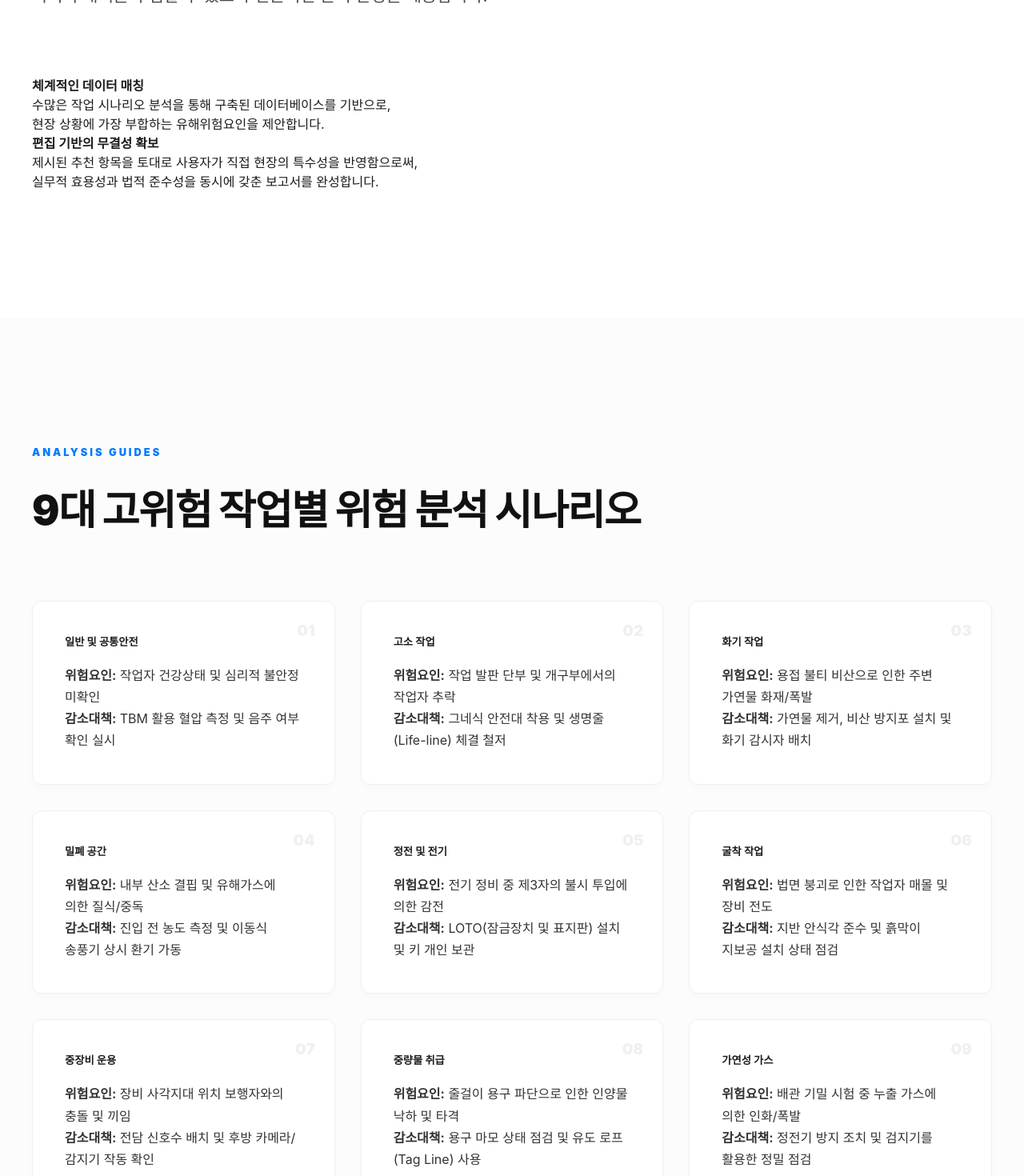
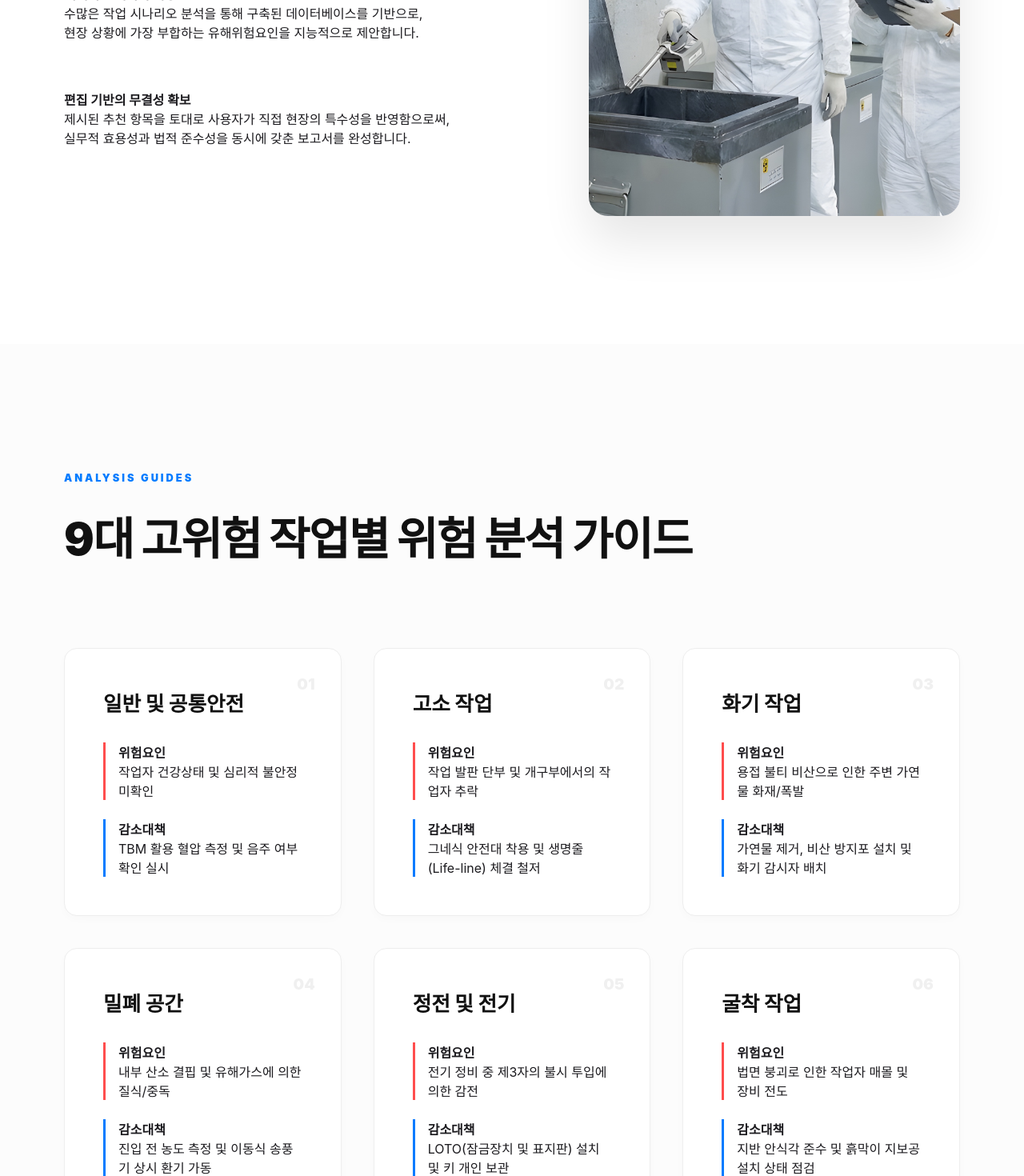
Before and after one commit to hanghanghu716-dotcom/smart-jsa-bridge, a React (Vite) app: page / in a window 1280 px wide. Shown: the part 1240-2710 px from the top of the page at 80% size. Built offline with nearby package versions, Linux system fonts and the light colour scheme; a web font is replaced by a local one.

Commit message:
Update Main.jsx

```diff
--- a/src/pages/Main.jsx
+++ b/src/pages/Main.jsx
@@ -24,9 +24,7 @@ export default function Main() {
         </div>
         <header style={styles.header}><h1 style={styles.logo} onClick={() => navigate('/')}>Smart JSA Bridge</h1></header>
         <div style={styles.mainLayout}>
-          <aside style={styles.sideAd}>
-            {/* <AdBanner slot="1000000001" style={{ width: '160px', height: '600px' }} format="vertical" /> */}
-          </aside>
+          <aside style={styles.sideAd}></aside>
           <main style={styles.centerContent}>
             <div style={styles.heroContent}>
               <h2 style={styles.mainTitle}>데이터로 잇는 안전,<br />사람을 지키는 기술</h2>
@@ -34,91 +32,97 @@ export default function Main() {
               <div style={styles.buttonWrapper}><Link to="/info" style={styles.primaryBtn}>위험성 평가 작성하기</Link></div>
             </div>
           </main>
-          <aside style={styles.sideAd}>
-            {/* <AdBanner slot="1000000002" style={{ width: '160px', height: '600px' }} format="vertical" /> */}
-          </aside>
+          <aside style={styles.sideAd}></aside>
         </div>
-
-        {/* 스크롤 유도 인디케이터 (Material Design 3 스타일) */}
         <div style={styles.scrollGuide}>
           <span style={styles.scrollLabel}>SCROLL TO EXPLORE</span>
           <div style={styles.scrollTrack}><div style={styles.scrollThumb}></div></div>
         </div>
       </section>
 
-      {/* SECTION 2: VALUE PROPOSITION - 전문가적 지원 체계 강조 */}
+      {/* SECTION 2: VALUE PROPOSITION - 줄간격 개선 및 이미지 삽입 (Material Design 3) */}
       <section style={styles.m3Section}>
         <div style={styles.container}>
-          <div style={styles.m3Header}>
-            <span style={styles.m3Tag}>CORE VALUE</span>
-            <h3 style={styles.m3Title}>실질적 위험 발굴을 돕는<br />지능형 안전 분석 파트너</h3>
-            <p style={styles.m3Desc}>단순한 기록을 넘어, 사용자가 현장의 유해위험요인을 다각도로 검토하고<br />최적의 대책을 수립할 수 있도록 전문적인 분석 환경을 제공합니다.</p>
-          </div>
-          <div style={styles.m3FeatureGrid}>
-            <div style={styles.m3FeatureCard}>
-              <h4>체계적인 데이터 매칭</h4>
-              <p>수많은 작업 시나리오 분석을 통해 구축된 데이터베이스를 기반으로,<br />현장 상황에 가장 부합하는 유해위험요인을 제안합니다.</p>
+          <div style={styles.valueRow}>
+            <div style={styles.valueTextSide}>
+              <span style={styles.m3Tag}>CORE VALUE</span>
+              <h3 style={styles.m3Title}>실질적 위험 발굴을 돕는<br />지능형 안전 분석 파트너</h3>
+              <div style={styles.valuePoint}>
+                <h4>체계적인 데이터 매칭</h4>
+                <p>수많은 작업 시나리오 분석을 통해 구축된 데이터베이스를 기반으로,<br />현장 상황에 가장 부합하는 유해위험요인을 지능적으로 제안합니다.</p>
+              </div>
+              <div style={styles.valuePoint}>
+                <h4>편집 기반의 무결성 확보</h4>
+                <p>제시된 추천 항목을 토대로 사용자가 직접 현장의 특수성을 반영함으로써,<br />실무적 효용성과 법적 준수성을 동시에 갖춘 보고서를 완성합니다.</p>
+              </div>
             </div>
-            <div style={styles.m3FeatureCard}>
-              <h4>편집 기반의 무결성 확보</h4>
-              <p>제시된 추천 항목을 토대로 사용자가 직접 현장의 특수성을 반영함으로써,<br />실무적 효용성과 법적 준수성을 동시에 갖춘 보고서를 완성합니다.</p>
+            <div style={styles.valueImageSide}>
+              <div style={{...styles.imageCard, backgroundImage: 'url(/images/image5.jpg)'}} />
             </div>
           </div>
         </div>
       </section>
 
-      {/* SECTION 3: 9대 주요 작업 분석 가이드 (시나리오 및 로직 보강) */}
+      {/* SECTION 3: 9대 핵심 작업 분석 가이드 (가독성 및 로직 강화) */}
       <section style={{...styles.m3Section, backgroundColor: '#fcfcfc'}}>
         <div style={styles.container}>
           <div style={styles.m3Header}>
             <span style={styles.m3Tag}>ANALYSIS GUIDES</span>
-            <h3 style={styles.m3Title}>9대 고위험 작업별 위험 분석 시나리오</h3>
+            <h3 style={styles.m3Title}>9대 고위험 작업별 위험 분석 가이드</h3>
           </div>
           <div style={styles.jsaCardGrid}>
             {[
-              { id: '01', title: '일반 및 공통안전', factor: '작업자 건강상태 및 심리적 불안정 미확인', measure: 'TBM 활용 혈압 측정 및 음주 여부 확인 실시' },
-              { id: '02', title: '고소 작업', factor: '작업 발판 단부 및 개구부에서의 작업자 추락', measure: '그네식 안전대 착용 및 생명줄(Life-line) 체결 철저' },
-              { id: '03', title: '화기 작업', factor: '용접 불티 비산으로 인한 주변 가연물 화재/폭발', measure: '가연물 제거, 비산 방지포 설치 및 화기 감시자 배치' },
-              { id: '04', title: '밀폐 공간', factor: '내부 산소 결핍 및 유해가스에 의한 질식/중독', measure: '진입 전 농도 측정 및 이동식 송풍기 상시 환기 가동' },
-              { id: '05', title: '정전 및 전기', factor: '전기 정비 중 제3자의 불시 투입에 의한 감전', measure: 'LOTO(잠금장치 및 표지판) 설치 및 키 개인 보관' },
-              { id: '06', title: '굴착 작업', factor: '법면 붕괴로 인한 작업자 매몰 및 장비 전도', measure: '지반 안식각 준수 및 흙막이 지보공 설치 상태 점검' },
-              { id: '07', title: '중장비 운용', factor: '장비 사각지대 위치 보행자와의 충돌 및 끼임', measure: '전담 신호수 배치 및 후방 카메라/감지기 작동 확인' },
-              { id: '08', title: '중량물 취급', factor: '줄걸이 용구 파단으로 인한 인양물 낙하 및 타격', measure: '용구 마모 상태 점검 및 유도 로프(Tag Line) 사용' },
-              { id: '09', title: '가연성 가스', factor: '배관 기밀 시험 중 누출 가스에 의한 인화/폭발', measure: '정전기 방지 조치 및 검지기를 활용한 정밀 점검' }
+              { id: '01', title: '일반 및 공통안전', f: '작업자 건강상태 및 심리적 불안정 미확인', m: 'TBM 활용 혈압 측정 및 음주 여부 확인 실시' },
+              { id: '02', title: '고소 작업', f: '작업 발판 단부 및 개구부에서의 작업자 추락', m: '그네식 안전대 착용 및 생명줄(Life-line) 체결 철저' },
+              { id: '03', title: '화기 작업', f: '용접 불티 비산으로 인한 주변 가연물 화재/폭발', m: '가연물 제거, 비산 방지포 설치 및 화기 감시자 배치' },
+              { id: '04', title: '밀폐 공간', f: '내부 산소 결핍 및 유해가스에 의한 질식/중독', m: '진입 전 농도 측정 및 이동식 송풍기 상시 환기 가동' },
+              { id: '05', title: '정전 및 전기', f: '전기 정비 중 제3자의 불시 투입에 의한 감전', m: 'LOTO(잠금장치 및 표지판) 설치 및 키 개인 보관' },
+              { id: '06', title: '굴착 작업', f: '법면 붕괴로 인한 작업자 매몰 및 장비 전도', m: '지반 안식각 준수 및 흙막이 지보공 설치 상태 점검' },
+              { id: '07', title: '중장비 운용', f: '장비 사각지대 위치 보행자와의 충돌 및 끼임', m: '전담 신호수 배치 및 후방 카메라/감지기 작동 확인' },
+              { id: '08', title: '중량물 취급', f: '줄걸이 용구 파단으로 인한 인양물 낙하 및 타격', m: '용구 마모 상태 점검 및 유도 로프(Tag Line) 사용' },
+              { id: '09', title: '가연성 가스', f: '배관 기밀 시험 중 누출 가스에 의한 인화/폭발', m: '정전기 방지 조치 및 검지기를 활용한 정밀 점검' }
             ].map(item => (
               <div key={item.id} style={styles.jsaCard}>
                 <span style={styles.jsaBadge}>{item.id}</span>
-                <h5>{item.title}</h5>
-                <div style={styles.jsaContent}>
-                  <p><strong>위험요인:</strong> {item.factor}</p>
-                  <p><strong>감소대책:</strong> {item.measure}</p>
-                </div>
+                <h5 style={styles.jsaCardTitle}>{item.title}</h5>
+                <div style={styles.jsaFactorBox}><strong>위험요인</strong><p>{item.f}</p></div>
+                <div style={styles.jsaMeasureBox}><strong>감소대책</strong><p>{item.m}</p></div>
               </div>
             ))}
           </div>
         </div>
       </section>
 
-      {/* SECTION 4: FAQ - 시각적 밀도 및 가독성 최적화 (가장 신경 쓴 부분) */}
+      {/* SECTION 4: FAQ - 풍성한 답변 및 최적화된 밀도 */}
       <section style={styles.m3Section}>
         <div style={styles.container}>
           <div style={styles.m3Header}>
             <span style={styles.m3Tag}>KNOWLEDGE BASE</span>
             <h3 style={styles.m3Title}>위험성평가 수립 가이드 및 FAQ</h3>
           </div>
-          <div style={styles.faqContainer}>
+          <div style={styles.faqWrapper}>
             <div style={styles.faqBlock}>
               <h5 style={styles.faqQ}>Q. 본 서비스로 생성된 보고서가 법적 효력을 갖습니까?</h5>
-              <p style={styles.faqA}>본 도구는 위험성평가 수립을 보조하는 지능형 시스템입니다. 생성된 PDF 보고서에 현장 책임자의 실질적인 검토와 서명이 완료되면, 관련 법령에 따른 정식 안전 기록물로 활용이 가능합니다.</p>
+              <p style={styles.faqA}>
+                네, 산업안전보건법 제36조(위험성평가의 실시)에 따르면 사업주는 유해·위험요인을 찾아내어 위험성을 결정하고 조치를 취한 뒤 그 결과를 기록·보존해야 합니다.
+                Smart JSA Bridge를 통해 생성된 PDF 리포트는 이러한 법적 절차를 준수하여 작성된 결과물로써, 현장 관리자의 최종 검토와 근로자 공유(서명)가 완료되면 공신력 있는 안전 보건 기록물로 인정됩니다.
+              </p>
             </div>
             <div style={styles.faqBlock}>
               <h5 style={styles.faqQ}>Q. 서비스가 법적 책임을 대신해 주나요?</h5>
-              <p style={styles.faqA}>아니요. 본 서비스는 안전 관리의 편의와 교육을 목적으로 운영됩니다. 현장의 특수성을 반영하여 최종 내용을 편집하고 검토할 책임은 전적으로 사용자에게 있으며, 본 서비스는 결과물에 대해 법적 책임을 지지 않습니다.</p>
+              <p style={styles.faqA}>
+                아니요. 본 서비스는 안전 관리 업무의 효율성을 높이고 올바른 위험 식별을 돕는 '전문가 조력 도구'이자 '교육 플랫폼'입니다.
+                현장의 기계 상태, 작업 환경, 기상 조건 등은 실시간으로 변화하며 이는 시스템이 모두 파악할 수 없는 변수입니다.
+                따라서 최종 보고서의 내용을 당사 사업장의 실제 환경에 맞춰 검토하고 편집할 최종적인 권한과 책임은 사용자(사업주 및 안전관리자)에게 있습니다.
+              </p>
             </div>
             <div style={styles.faqBlock}>
               <h5 style={styles.faqQ}>Q. 위험도(Risk) 산출 로직은 무엇인가요?</h5>
               <div style={styles.mathCard}>Risk (위험도) = Frequency (빈도) × Severity (강도)</div>
-              <p style={styles.faqA}>본 시스템은 사고 발생 가능성과 결과의 중대성을 조합한 정량적 평가 기법을 사용하며, 도출된 점수에 따라 적절한 관리 등급(즉시 개선, 유지 관리 등)을 제안합니다.</p>
+              <p style={styles.faqA}>
+                본 시스템은 고용노동부의 '위험성평가 가이드'에 따른 5x5 Matrix법을 차용합니다. 사고가 발생할 확률(빈도)과 발생 시 초래되는 부상의 정도(강도)를 곱하여 수치화하며,
+                계산된 위험도 점수에 따라 '허용 불가(즉시 중단)', '상당한 위험(계획적 개선)', '경미한 위험(유지 관리)' 등의 등급을 사용자에게 제안합니다.
+              </p>
             </div>
           </div>
         </div>
@@ -127,7 +131,7 @@ export default function Main() {
       <footer style={styles.finalFooter}>
         <div style={styles.container}>
           <div style={styles.footerFlex}>
-            <p style={styles.footerBrand}>© 2026 <strong>Smart JSA Bridge</strong>. Designed by <strong>yizuno</strong></p>
+            <p>© 2026 <strong>Smart JSA Bridge</strong>. Designed by <strong>yizuno</strong></p>
             <div style={styles.footerLinks}>
               <Link to="/privacy" style={styles.fLink}>개인정보처리방침</Link>
               <Link to="/terms" style={styles.fLink}>이용약관</Link>
@@ -141,9 +145,9 @@ export default function Main() {
 }
 
 const styles = {
-  /* GLOBAL & HERO (원본 보존) */
+  /* GLOBAL & HERO (원본 1:1 복구) */
   wrapper: { backgroundColor: '#fff', color: '#1c1b1f', width: '100%', overflowX: 'hidden' },
-  container: { maxWidth: '1280px', margin: '0 auto', padding: '0 40px' },
+  container: { maxWidth: '1440px', margin: '0 auto', padding: '0 80px' },
   heroSection: { position: 'relative', height: '100vh', display: 'flex', flexDirection: 'column', overflow: 'hidden' },
   bgWrapper: { position: 'absolute', inset: 0, zIndex: 0 },
   bgImage: { position: 'absolute', inset: 0, backgroundSize: 'cover', backgroundPosition: 'center', transition: 'opacity 2s ease-in-out' },
@@ -158,39 +162,45 @@ const styles = {
   subTitle: { fontSize: '1.2rem', lineHeight: '1.8', opacity: 0.85, marginBottom: '4rem', wordBreak: 'keep-all' },
   primaryBtn: { display: 'inline-block', padding: '1.2rem 4rem', backgroundColor: '#fff', color: '#000', borderRadius: '4rem', fontSize: '1.1rem', fontWeight: 'bold', textDecoration: 'none' },
 
-  /* 스크롤 가이드 (M3) */
   scrollGuide: { position: 'absolute', bottom: '40px', left: '50%', transform: 'translateX(-50%)', textAlign: 'center', zIndex: 10 },
   scrollLabel: { color: '#fff', fontSize: '0.7rem', opacity: 0.5, letterSpacing: '3px', display: 'block', marginBottom: '12px' },
   scrollTrack: { width: '1px', height: '60px', backgroundColor: 'rgba(255,255,255,0.2)', margin: '0 auto', position: 'relative' },
   scrollThumb: { position: 'absolute', top: 0, left: 0, width: '100%', height: '30%', backgroundColor: '#fff' },
 
-  /* M3 Sections (공간감 확보) */
+  /* M3 Sections (공간감 확보 및 줄간격 개선) */
   m3Section: { padding: '160px 0' },
-  m3Header: { marginBottom: '80px', textAlign: 'left' },
+  valueRow: { display: 'flex', gap: '100px', alignItems: 'center' },
+  valueTextSide: { flex: 1.2 },
+  valuePoint: { marginBottom: '60px' },
+  valueImageSide: { flex: 1 },
+  imageCard: { width: '100%', height: '550px', backgroundSize: 'cover', backgroundPosition: 'center', borderRadius: '24px', boxShadow: '0 30px 60px rgba(0,0,0,0.1)' },
+
+  m3Header: { marginBottom: '100px' },
   m3Tag: { color: '#007bff', fontWeight: '900', fontSize: '0.8rem', letterSpacing: '3px', marginBottom: '24px', display: 'block' },
-  m3Title: { fontSize: '3.2rem', fontWeight: '900', marginBottom: '32px', letterSpacing: '-1.5px', wordBreak: 'keep-all', color: '#111' },
-  m3Desc: { fontSize: '1.3rem', lineHeight: '1.8', color: '#49454f', wordBreak: 'keep-all' },
-  m3Grid: { display: 'grid', gridTemplateColumns: 'repeat(2, 1fr)', gap: '48px' },
-  m3Card: { padding: '56px', backgroundColor: '#fcfcfc', border: '1px solid #eee', borderRadius: '16px' },
-  m3CardTitle: { fontSize: '1.6rem', fontWeight: '800', marginBottom: '24px' },
-  m3CardText: { fontSize: '1.1rem', lineHeight: '1.8', color: '#444', wordBreak: 'keep-all' },
+  m3Title: { fontSize: '3.5rem', fontWeight: '900', marginBottom: '32px', letterSpacing: '-1.5px', wordBreak: 'keep-all', color: '#111' },
+  m3Desc: { fontSize: '1.4rem', lineHeight: '2.0', color: '#49454f', wordBreak: 'keep-all' },
 
-  /* JSA Grid (정돈된 레이아웃) */
-  jsaCardGrid: { display: 'grid', gridTemplateColumns: 'repeat(3, 1fr)', gap: '32px' },
-  jsaCard: { padding: '40px', backgroundColor: '#fff', border: '1px solid #f0f0f0', borderRadius: '12px', position: 'relative', boxShadow: '0 4px 12px rgba(0,0,0,0.02)' },
-  jsaBadge: { position: 'absolute', top: '24px', right: '24px', fontSize: '1.2rem', fontWeight: '900', color: '#f0f0f0' },
-  jsaContent: { fontSize: '1rem', lineHeight: '1.7', color: '#333', wordBreak: 'keep-all', marginTop: '20px' },
+  valuePointTitle: { fontSize: '1.8rem', fontWeight: '800', marginBottom: '20px' },
+  valuePointPara: { fontSize: '1.15rem', lineHeight: '2.0', color: '#444', wordBreak: 'keep-all' },
 
-  /* [수정] FAQ (오밀조밀하지 않은 쾌적한 가독성) */
-  faqContainer: { maxWidth: '900px' },
-  faqBlock: { marginBottom: '80px' },
-  faqQ: { fontSize: '1.4rem', fontWeight: '800', color: '#007bff', marginBottom: '24px', letterSpacing: '-0.5px' },
-  faqA: { fontSize: '1.1rem', lineHeight: '1.8', color: '#444', wordBreak: 'keep-all' },
-  mathCard: { backgroundColor: '#111', padding: '28px', borderRadius: '8px', color: '#fff', textAlign: 'center', fontSize: '1.3rem', fontWeight: '700', margin: '24px 0', letterSpacing: '0.5px' },
+  /* JSA Grid (가독성 개선) */
+  jsaCardGrid: { display: 'grid', gridTemplateColumns: 'repeat(3, 1fr)', gap: '40px' },
+  jsaCard: { padding: '48px', backgroundColor: '#fff', border: '1px solid #eee', borderRadius: '16px', position: 'relative', boxShadow: '0 4px 12px rgba(0,0,0,0.02)' },
+  jsaBadge: { position: 'absolute', top: '32px', right: '32px', fontSize: '1.2rem', fontWeight: '900', color: '#f0f0f0' },
+  jsaCardTitle: { fontSize: '1.6rem', fontWeight: '800', marginBottom: '32px', color: '#111' },
+  jsaFactorBox: { marginBottom: '24px', paddingLeft: '16px', borderLeft: '3px solid #ff4d4d' },
+  jsaMeasureBox: { paddingLeft: '16px', borderLeft: '3px solid #007bff' },
+
+  /* FAQ (오밀조밀함 해결 및 풍성한 내용) */
+  faqWrapper: { maxWidth: '1000px' },
+  faqBlock: { marginBottom: '100px' },
+  faqQ: { fontSize: '1.6rem', fontWeight: '800', color: '#007bff', marginBottom: '32px', letterSpacing: '-0.5px' },
+  faqA: { fontSize: '1.2rem', lineHeight: '2.1', color: '#444', wordBreak: 'keep-all' },
+  mathCard: { backgroundColor: '#111', padding: '32px', borderRadius: '12px', color: '#fff', textAlign: 'center', fontSize: '1.5rem', fontWeight: '700', margin: '32px 0', letterSpacing: '0.5px' },
 
   /* Footer */
-  finalFooter: { padding: '80px 0', backgroundColor: '#1c1b1f', color: '#fff' },
+  finalFooter: { padding: '100px 0', backgroundColor: '#1c1b1f', color: '#fff' },
   footerFlex: { display: 'flex', justifyContent: 'space-between', alignItems: 'center' },
   footerLinks: { display: 'flex', gap: '40px' },
-  fLink: { color: '#888', textDecoration: 'none', fontSize: '0.9rem' }
+  fLink: { color: '#888', textDecoration: 'none', fontSize: '0.95rem' }
 };
```
